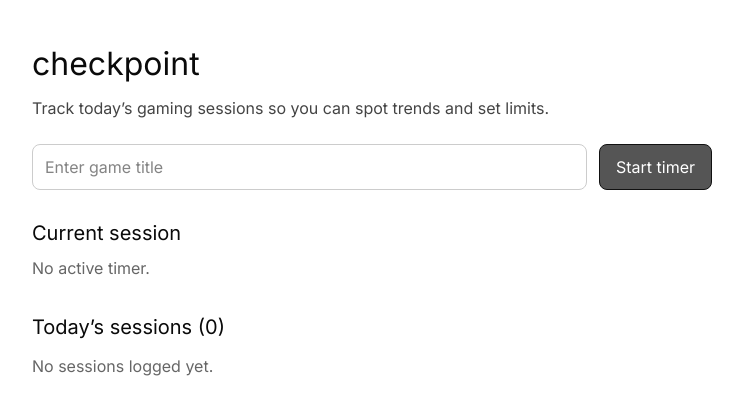
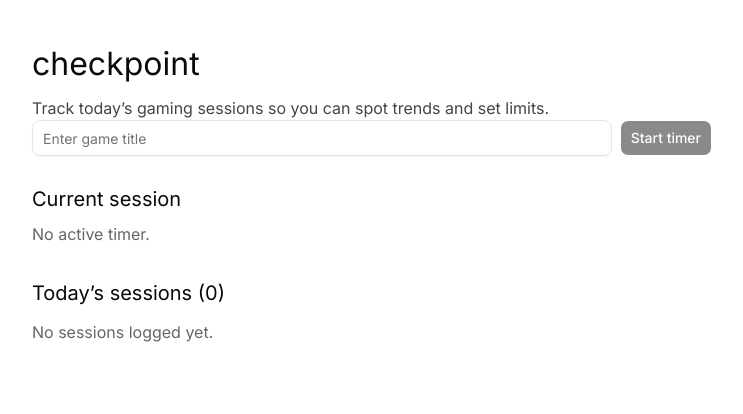
Before and after one commit to paulbgtr/checkpoint, a Next.js app: page /home in a window 1280 px wide. Shown: the top 414 px of the page, without its empty margins (268-1011 px from the left). Built offline with nearby package versions, Linux system fonts and the light colour scheme.

Commit message:
use shadcn/ui in timer-form

```diff
--- a/components/home/timer-form.tsx
+++ b/components/home/timer-form.tsx
@@ -1,3 +1,6 @@
+import { Input } from "../ui/input";
+import { Button } from "../ui/button";
+
 type Props = {
   gameName: string;
   setGameName: (name: string) => void;
@@ -18,59 +21,22 @@ export const TimerForm = ({
   handleStop,
 }: Props) => {
   return (
-    <div
-      style={{
-        display: "flex",
-        flexWrap: "wrap",
-        gap: 12,
-        alignItems: "center",
-        marginTop: 24,
-      }}
-    >
-      <input
+    <div className="flex gap-2">
+      <Input
         type="text"
         placeholder="Enter game title"
         value={gameName}
         onChange={(event) => setGameName(event.target.value)}
         disabled={Boolean(activeSession)}
-        style={{
-          flex: "1 1 220px",
-          padding: "10px 12px",
-          borderRadius: 8,
-          border: "1px solid #ccc",
-        }}
       />
       {!activeSession ? (
-        <button
-          type="button"
-          onClick={handleStart}
-          disabled={!gameName.trim()}
-          style={{
-            padding: "10px 16px",
-            borderRadius: 8,
-            border: "1px solid #111",
-            background: gameName.trim() ? "#111" : "#555",
-            color: "#fff",
-            cursor: gameName.trim() ? "pointer" : "not-allowed",
-          }}
-        >
+        <Button onClick={handleStart} disabled={!gameName.trim()}>
           Start timer
-        </button>
+        </Button>
       ) : (
-        <button
-          type="button"
-          onClick={handleStop}
-          style={{
-            padding: "10px 16px",
-            borderRadius: 8,
-            border: "1px solid #c23",
-            background: "#c23",
-            color: "#fff",
-            cursor: "pointer",
-          }}
-        >
+        <Button variant="destructive" onClick={handleStop}>
           Stop timer
-        </button>
+        </Button>
       )}
     </div>
   );
```
